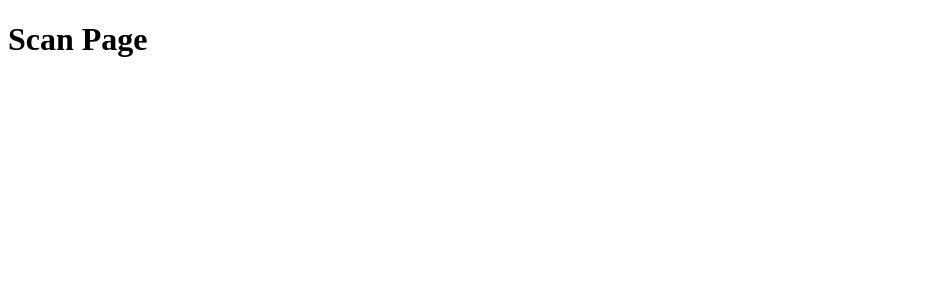
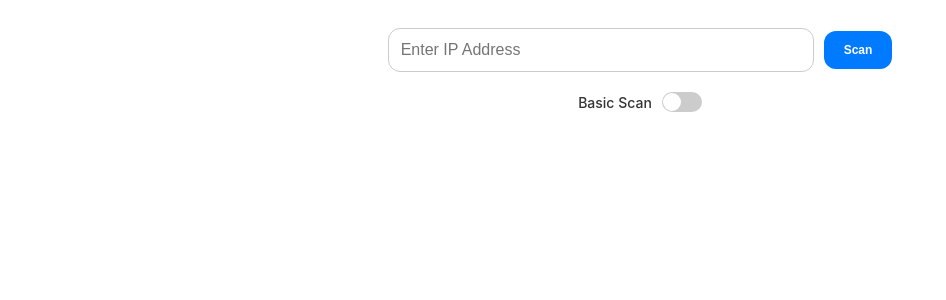
Before and after one commit to stanleyavril123/sectool, a React (Create React App) app: page /Scan in a window 1280 px wide. Shown: the top 300 px of the page, without its empty margins (0-946 px from the left). Built offline with nearby package versions, Linux system fonts and the light colour scheme.

Commit message:
basic scan page skeleton

```diff
--- a/src/App.tsx
+++ b/src/App.tsx
@@ -1,7 +1,7 @@
 import React from "react";
 import { BrowserRouter, Routes, Route } from "react-router-dom";
 import Dashboard from "./pages/Dashboard";
-import Scan from "./pages/Scan";
+import Scan from "./pages/ScanPage";
 
 const App: React.FC = () => {
   return (
--- /dev/null
+++ b/src/components/scan/ScanForm.css
@@ -0,0 +1,106 @@
+.scan-container {
+  display: flex;
+  flex-direction: column;
+  align-items: center;
+  justify-content: center;
+  padding: 20px;
+  font-family: 'Inter', sans-serif;
+}
+
+.scan-form {
+  display: flex;
+  align-items: center;
+  gap: 10px;
+}
+
+.scan-input {
+  padding: 12px;
+  font-size: 16px;
+  border: 1px solid #ccc;
+  border-radius: 12px;
+  flex: 1;
+  min-width: 400px;
+  outline: none;
+  transition: border-color 0.3s ease, box-shadow 0.3s ease;
+}
+
+.scan-input:focus {
+  border-color: #007bff;
+  box-shadow: 0 0 6px rgba(0, 123, 255, 0.3);
+}
+
+.scan-button {
+  padding: 12px 20px;
+  background-color: #007bff;
+  color: #fff;
+  border: none;
+  border-radius: 12px;
+  cursor: pointer;
+  transition: background-color 0.3s ease;
+	font-size: 12px;
+	font-weight: 600;
+}
+
+.scan-button:hover {
+  background-color: #0056b3;
+}
+
+.scan-error {
+  color: #d85c5c;
+  margin-bottom: 10px;
+  font-size: 14px;
+}
+
+/* revoir */
+.toggle-container {
+  margin-top: 20px;
+  display: flex;
+  justify-content: center;
+  align-items: center;
+}
+
+.toggle-label {
+  display: flex;
+  align-items: center;
+  gap: 10px;
+  font-size: 14px;
+  font-weight: 500;
+  color: #333;
+}
+
+.toggle-switch {
+  position: absolute;
+  opacity: 0;
+  width: 0;
+  height: 0;
+}
+
+.toggle-slider {
+  width: 40px;
+  height: 20px;
+  background-color: #ccc;
+  border-radius: 20px;
+  position: relative;
+  cursor: pointer;
+  transition: background-color 0.2s ease;
+}
+
+.toggle-slider:before {
+  content: "";
+  position: absolute;
+  width: 18px;
+  height: 18px;
+  background-color: white;
+  border-radius: 50%;
+  top: 1px;
+  left: 1px;
+  transition: transform 0.2s ease;
+}
+
+.toggle-switch:checked + .toggle-slider {
+  background-color: #007bff;
+}
+
+.toggle-switch:checked + .toggle-slider:before {
+  transform: translateX(20px);
+}
--- /dev/null
+++ b/src/components/scan/ScanForm.tsx
@@ -0,0 +1,57 @@
+import React, { useState } from "react";
+import "./ScanForm.css";
+
+const ScanForm: React.FC = () => {
+  const [ipAddress, setIpAddress] = useState<string>("");
+  const [isAdvanced, setIsAdvanced] = useState<boolean>(false);
+  const [error, setError] = useState<string | null>(null);
+
+  const validateIp = (ip: string): boolean => {
+    const ipRegex =
+      /^(25[0-5]|2[0-4][0-9]|[0-1]?[0-9][0-9]?)\.(25[0-5]|2[0-4][0-9]|[0-1]?[0-9][0-9]?)\.(25[0-5]|2[0-4][0-9]|[0-1]?[0-9][0-9]?)\.(25[0-5]|2[0-4][0-9]|[0-1]?[0-9][0-9]?)$/;
+    return ipRegex.test(ip);
+  };
+
+  const handleScan = () => {
+    if (validateIp(ipAddress)) {
+      setError(null);
+      console.log(`Scanning IP: ${ipAddress} - Mode: ${isAdvanced ? "Advanced" : "Basic"}`);
+      // connecter scan logic
+    } else {
+      setError("Please enter a valid IP address.");
+    }
+  };
+
+  return (
+    <div className="scan-container">
+      {error && <p className="scan-error">{error}</p>}
+      <div className="scan-form">
+        <input
+          className="scan-input"
+          placeholder="Enter IP Address"
+          value={ipAddress}
+          onChange={(e) => setIpAddress(e.target.value)}
+        />
+        <button className="scan-button" onClick={handleScan}>
+          Scan
+        </button>
+      </div>
+
+      {/* À MODIFIER STYLE (placeholder) */}
+      <div className="toggle-container">
+        <label className="toggle-label">
+          <span>{isAdvanced ? "Advanced" : "Basic"} Scan</span>
+          <input
+            type="checkbox"
+            className="toggle-switch"
+            checked={isAdvanced}
+            onChange={() => setIsAdvanced(!isAdvanced)}
+          />
+          <span className="toggle-slider"></span>
+        </label>
+      </div>
+    </div>
+  );
+};
+
+export default ScanForm;
--- a/src/pages/Scan.tsx
+++ /dev/null
@@ -1,9 +0,0 @@
-import React from "react";
-
-const Scan: React.FC = () =>  {
-
-  return (
-    <h1>Scan Page</h1>
-)}
-
-export default Scan;
--- /dev/null
+++ b/src/pages/ScanPage.tsx
@@ -0,0 +1,11 @@
+import React from "react";
+import ScanForm from "../components/scan/ScanForm";
+
+const ScanPage: React.FC = () =>  {
+
+  return (
+    <ScanForm/>
+  );
+}
+
+export default ScanPage;
```
